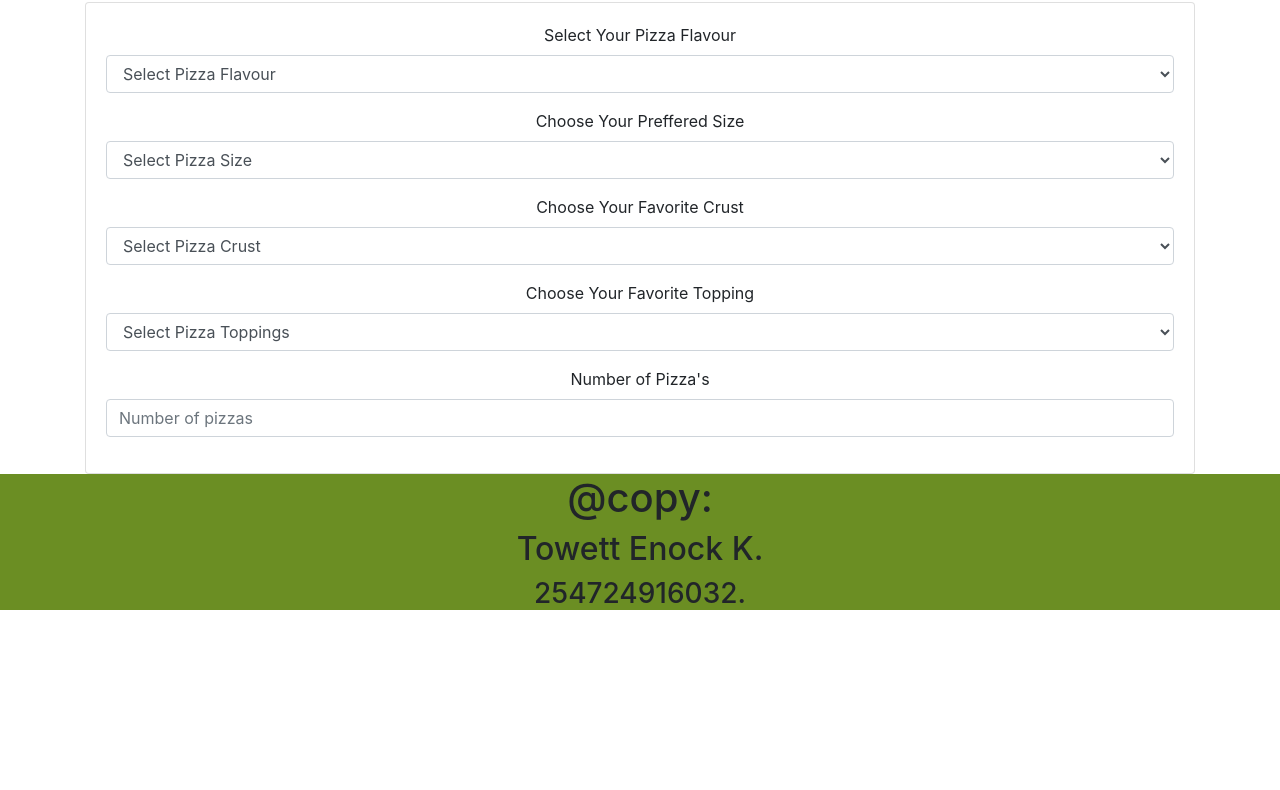
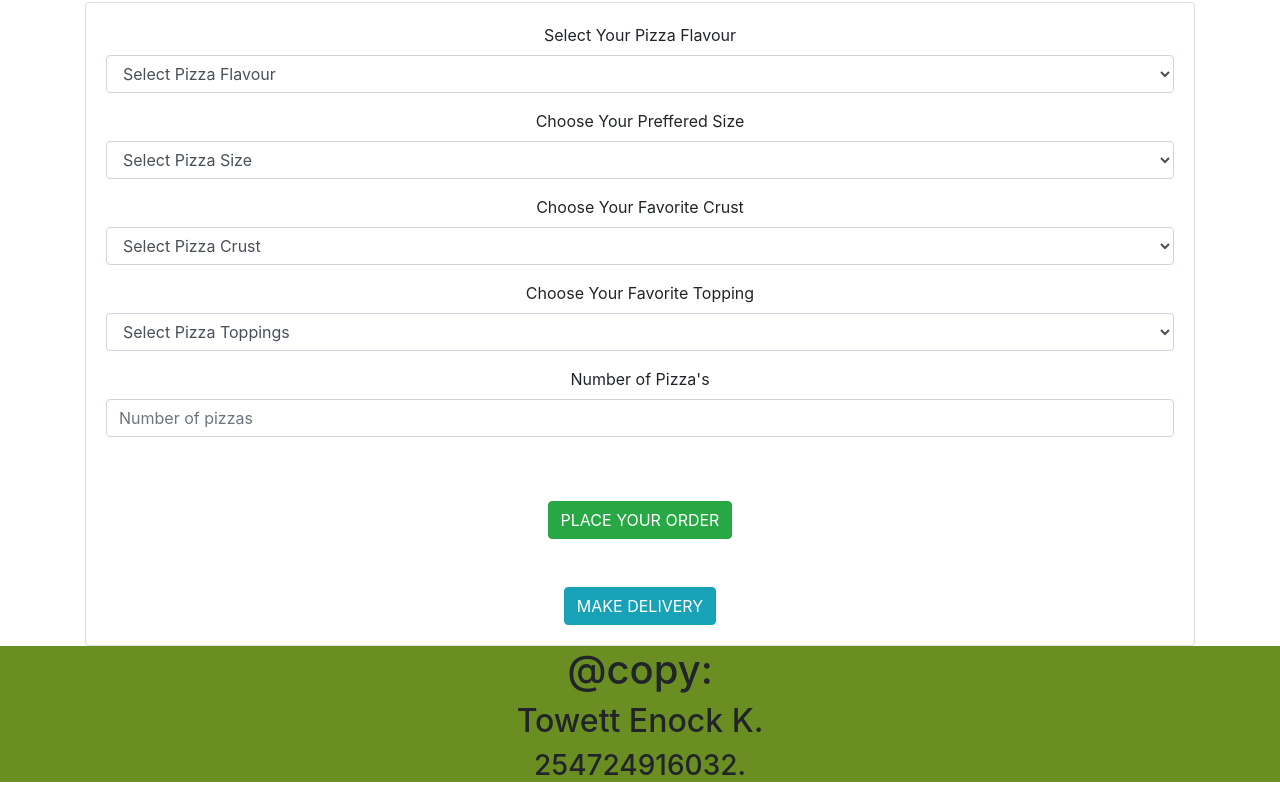
Before and after one commit to enock24/SNIPPER-PIZZA-CAFE, a plain HTML site: page index.html in a window 1280 px wide. Shown: the part 688-1478 px from the top of the page. Before the commit the page ends 1306 px from the top, so only its background shows below. Drawn offline with nearby package versions, Linux system fonts and the light colour scheme.

Commit message:
add button to index.html

```diff
--- a/index.html
+++ b/index.html
@@ -119,6 +119,12 @@
                         max="infint" required>
                     </div>
                   </form>
+                  <div class="text-center p-5">
+                    <button id="place-order" type="button" class="btn btn-success mybtn">PLACE YOUR ORDER</button>
+                  </div>
+                  <div class="text-center">
+                    <button id="make-delivery" type="button" class="btn btn-info mybtn">MAKE DELIVERY</button>
+                  </div>
               </div>
 
             </div>
```
